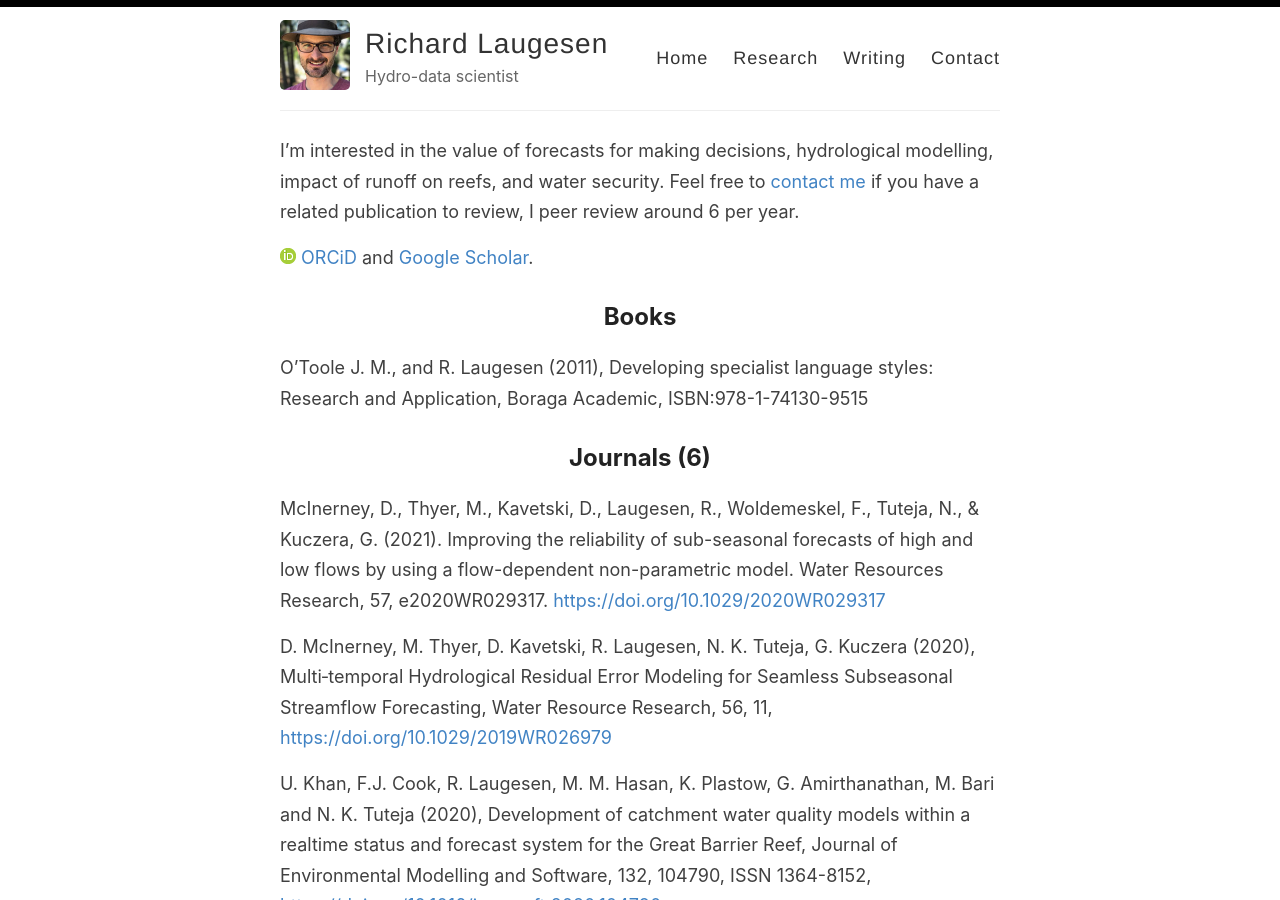
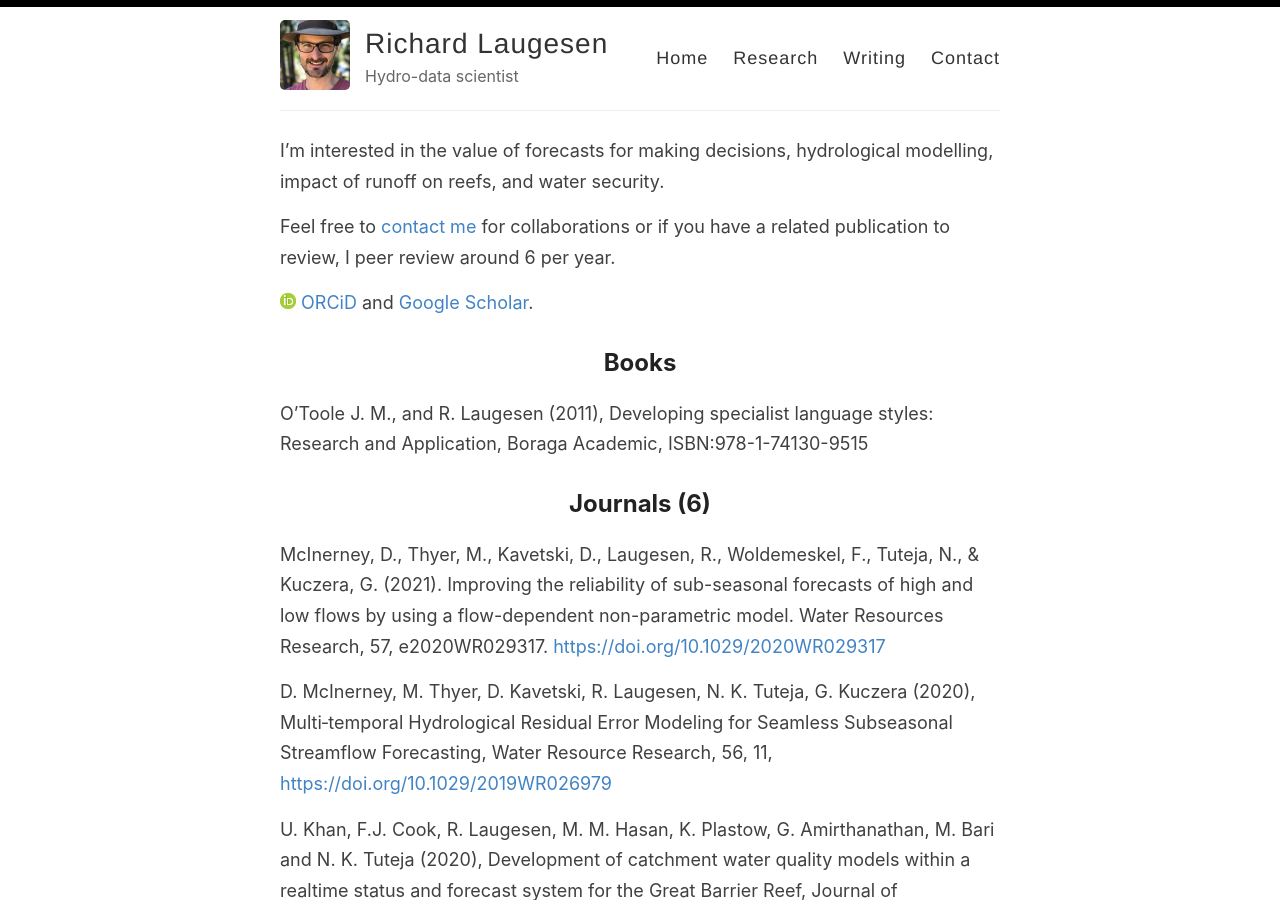
Before and after one commit to richardlaugesen/richardlaugesen.github.io, a Jekyll site: the page built from _pages/research.md, in a window 1280 px wide and 900 px high. Built offline with Jekyll 4.4.1, drawn with Linux system fonts in a browser that asks for light colours.

Commit message:
Update research.md

```diff
--- a/_pages/research.md
+++ b/_pages/research.md
@@ -5,7 +5,9 @@ permalink: /research/
 image: /images/richard-small.jpg
 ---
 
-I'm interested in the value of forecasts for making decisions, hydrological modelling, impact of runoff on reefs, and water security. Feel free to [contact me](/contact) if you have a related publication to review, I peer review around 6 per year.
+I'm interested in the value of forecasts for making decisions, hydrological modelling, impact of runoff on reefs, and water security.
+
+Feel free to [contact me](/contact) for collaborations or if you have a related publication to review, I peer review around 6 per year.
 
 [![ORCiD](/images/orcid_16x16.png) ORCiD](https://orcid.org/0000-0002-3811-5845) and [Google Scholar](https://scholar.google.com.au/citations?user=kVIqLq8AAAAJ).
 
```
